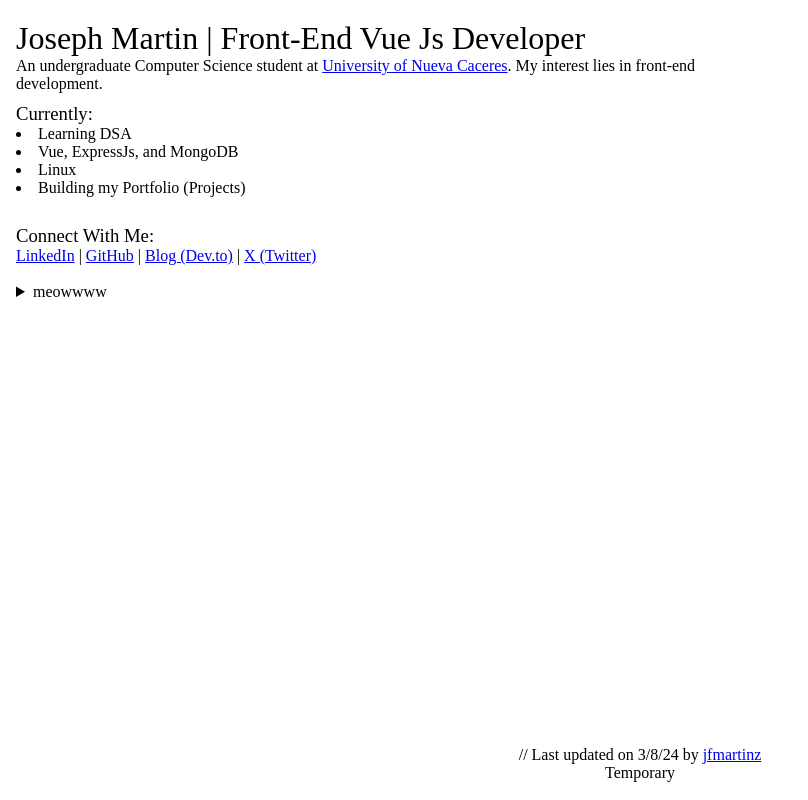
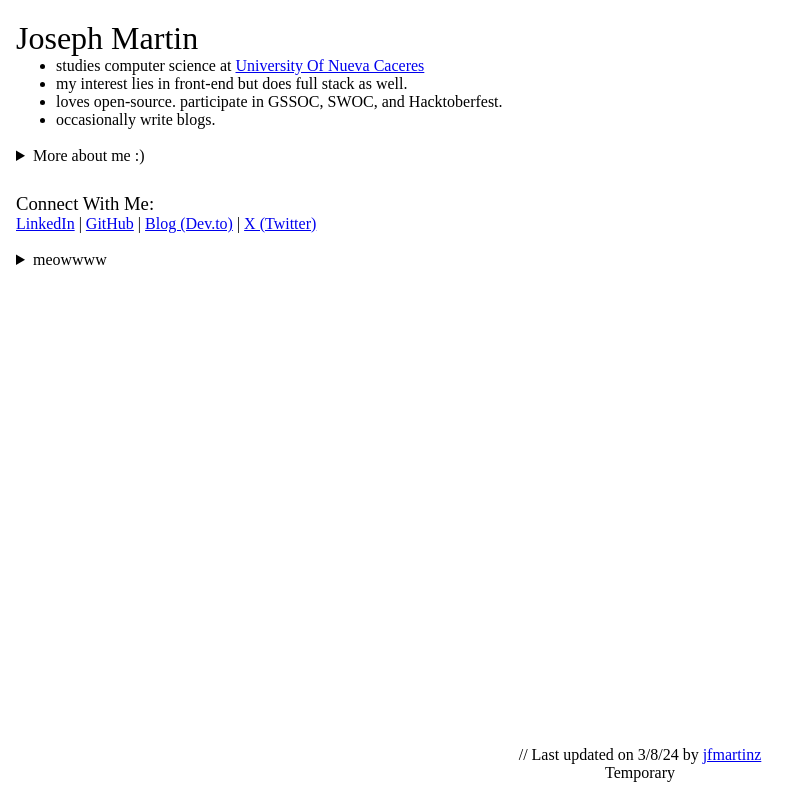
Before and after one commit to jfmartinz/portfolio, a Vue app: page / in a window 1280 px wide. Shown: the whole page, without its empty margins (0-808 px from the left). Built offline with nearby package versions, Linux system fonts and the light colour scheme.

Commit message:
Update content

```diff
--- a/src/components/HeroPage.vue
+++ b/src/components/HeroPage.vue
@@ -1,20 +1,30 @@
 <template>
   <div class="content">
-    <h1>Joseph Martin | Front-End Vue Js Developer</h1>
+    <h1>Joseph Martin</h1>
 
     <p>
-      An undergraduate Computer Science student at
-      <a href="https://unc.edu.ph/" target="_blank">University of Nueva Caceres</a>. My interest
-      lies in front-end development.
+      <ul>
+        <li>studies computer science at  <a href="https://unc.edu.ph/" target="_blank">University Of Nueva Caceres</a></li>
+        <li>my interest lies in front-end but does full stack as well.</li>
+        <li>loves open-source. participate in GSSOC, SWOC, and Hacktoberfest.</li>
+        <li>occasionally write blogs.</li>
+      </ul>
     </p>
+<br>
+<details>
+<summary>More about me :)</summary>
+  <ul>
+    <li>inquisitive.</li>
+    <li>easily bored (embrace boredom).</li>
+    <li>loves to read (usually self-help books)</li>
+    <li>loves DSA (not really)</li>
+    <li>solitude (mainly for instropection)</li>
+    <li>loves to try and explore new things.</li>
+  </ul>
+</details>
 
-    <div class="currently">
-      <h3>Currently:</h3>
-      <li>Learning DSA</li>
-      <li>Vue, ExpressJs, and MongoDB</li>
-      <li>Linux</li>
-      <li>Building my Portfolio (Projects)</li>
-    </div>
+
+
     <br />
 
     <div class="connect">
```
